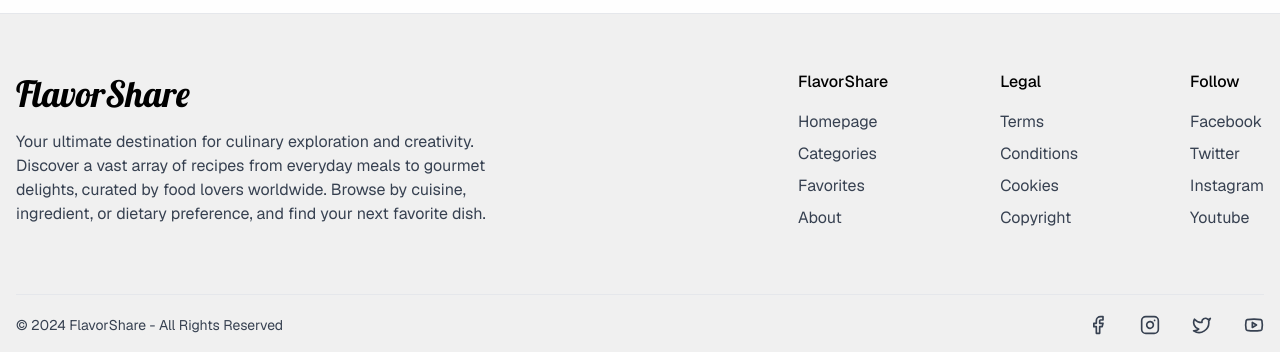
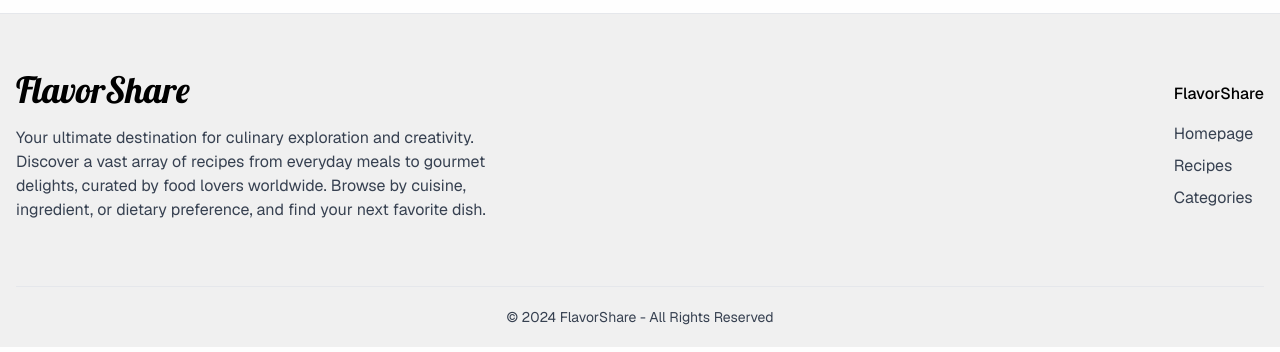
Before and after one commit to NoelEmaas/recipe-app, a Next.js app: page / in a window 1280 px wide. Shown: the part 2831-3183 px from the top of the page. Built offline with nearby package versions, Linux system fonts and the light colour scheme.

Commit message:
fix: footer links

```diff
--- a/src/components/Footer.tsx
+++ b/src/components/Footer.tsx
@@ -1,5 +1,5 @@
-import { Facebook, Instagram, Twitter, Youtube } from 'lucide-react';
 import { Lobster } from "next/font/google";
+import Link from "next/link";
 
 const lobster = Lobster({ weight: "400", subsets: ["latin"] });
 
@@ -20,40 +20,15 @@ const Footer = () => {
             <div>
               <h2 className="font-medium mb-4">FlavorShare</h2>
               <ul className="text-gray-700 flex flex-col gap-y-2">
-                <li>Homepage</li>
-                <li>Categories</li>
-                <li>Favorites</li>
-                <li>About</li>
-              </ul>
-            </div>
-            <div>
-              <h2 className="font-medium mb-4">Legal</h2>
-              <ul className="text-gray-700 flex flex-col gap-y-2">
-                <li>Terms</li>
-                <li>Conditions</li>
-                <li>Cookies</li>
-                <li>Copyright</li>
-              </ul>
-            </div>
-            <div>
-              <h2 className="font-medium mb-4">Follow</h2>
-              <ul className="text-gray-700 flex flex-col gap-y-2">
-                <li>Facebook</li>
-                <li>Twitter</li>
-                <li>Instagram</li>
-                <li>Youtube</li>
+                <Link href="/">Homepage</Link>
+                <Link href="/recipe">Recipes</Link>
+                <Link href="/">Categories</Link>
               </ul>
             </div>
           </div>
         </div>
-        <div className="flex sm:flex-row flex-col-reverse sm:gap-y-0 gap-y-10 items-center justify-between border-t mt-16 py-5">
+        <div className="flex sm:flex-row flex-col-reverse sm:gap-y-0 gap-y-10 items-center justify-center border-t mt-16 py-5">
           <p className="text-gray-700 text-sm">&copy; 2024 FlavorShare - All Rights Reserved</p>
-          <ul className="flex items-center gap-x-8 text-gray-700">
-            <li><Facebook className='w-5 h-5'/></li>
-            <li><Instagram className='w-5 h-5'/></li>
-            <li><Twitter className='w-5 h-5'/></li>
-            <li><Youtube className='w-5 h-5'/></li>
-          </ul>
         </div>
         <div>
         </div>
```
